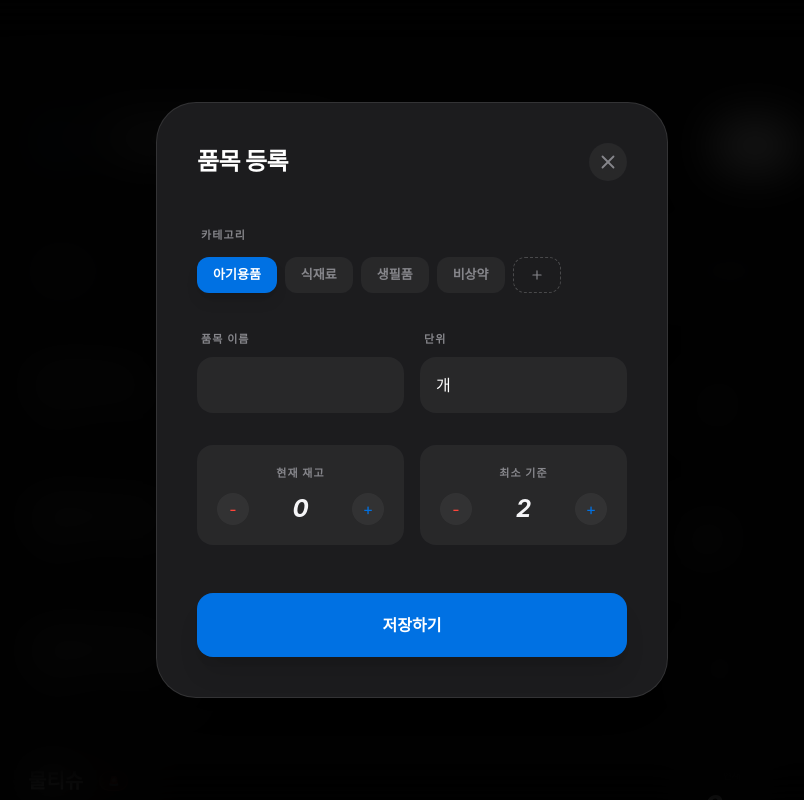
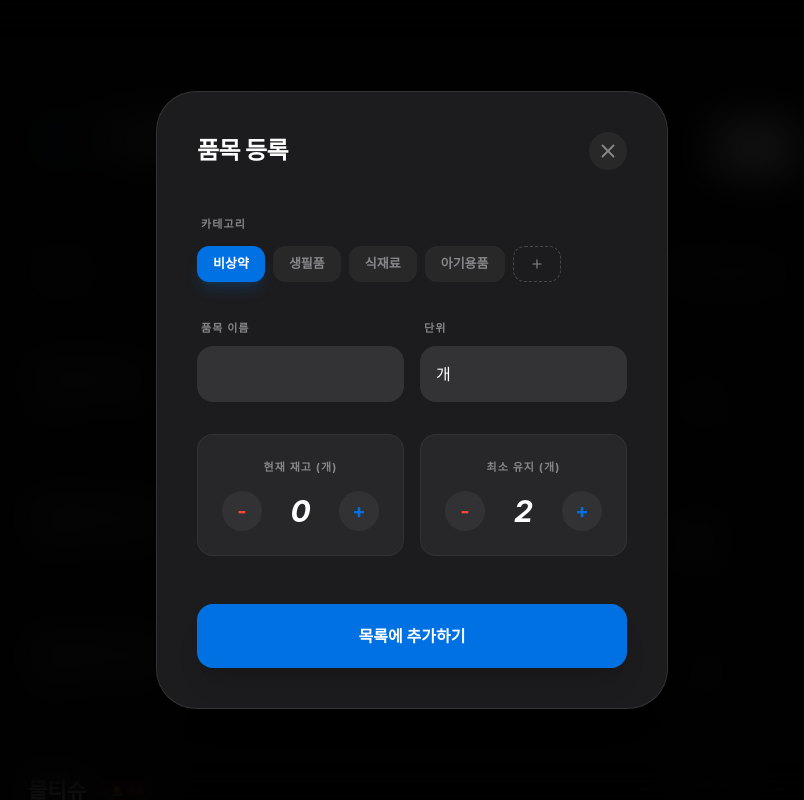
Before and after one commit to hyeoni2/home-inventory, a Next.js app: page / in a window 1280 px wide. Both pictures are taken after a click on the button "추가". Shown: the top 800 px of the page, without its empty margins (228-1032 px from the left). Built offline with nearby package versions, Linux system fonts and the light colour scheme.

Commit message:
카테고리 탭 가나다순 정렬 및 디자인 최종 보강

```diff
--- a/pages/index.js
+++ b/pages/index.js
@@ -1,7 +1,7 @@
 import { useState } from 'react';
 import fs from 'fs';
 import path from 'path';
-import { Plus, Trash2, Package, X, AlertCircle, Home as HomeIcon, Check, Minus, Plus as PlusIcon, Edit3, ShoppingCart, Filter } from 'lucide-react';
+import { Plus, Trash2, Package, X, AlertCircle, Home as HomeIcon, Check, Minus, Plus as PlusIcon, Edit3, ShoppingCart } from 'lucide-react';
 
 export async function getServerSideProps() {
   const filePath = path.join(process.cwd(), 'data', 'inventory.md');
@@ -30,11 +30,11 @@ export default function Home({ initialData }) {
   const [editingId, setEditingId] = useState(null);
   const [deleteIndex, setDeleteIndex] = useState(null);
 
-  // 🏷️ 필터 상태 추가
   const [activeFilter, setActiveFilter] = useState('전체');
   const [showLowStockOnly, setShowLowStockOnly] = useState(false);
 
-  const [categories, setCategories] = useState(['아기용품', '식재료', '생필품', '비상약']);
+  // 🏷️ 카테고리 목록 (기본 카테고리도 정렬해서 시작)
+  const [categories, setCategories] = useState(['아기용품', '식재료', '생필품', '비상약'].sort((a, b) => a.localeCompare(b, 'ko')));
   const [newCatInput, setNewCatInput] = useState('');
   const [isAddingCat, setIsAddingCat] = useState(false);
 
@@ -76,6 +76,7 @@ export default function Home({ initialData }) {
       setEditingId(null);
     }
     setIsModalOpen(true);
+    setIsAddingCat(false);
   };
 
   const handleSave = () => {
@@ -95,7 +96,10 @@ export default function Home({ initialData }) {
 
   const addCategory = () => {
     if (newCatInput && !categories.includes(newCatInput)) {
-      setCategories([...categories, newCatInput]);
+      // ✨ 카테고리 추가 시 바로 가나다순 정렬 적용
+      const updatedCats = [...categories, newCatInput].sort((a, b) => a.localeCompare(b, 'ko'));
+      setCategories(updatedCats);
+      setFormData({ ...formData, category: newCatInput });
     }
     setNewCatInput('');
     setIsAddingCat(false);
@@ -103,7 +107,7 @@ export default function Home({ initialData }) {
 
   const removeCategory = (catToDelete) => {
     if (categories.length <= 1) return;
-    setCategories(categories.filter(c => c !== catToDelete));
+    setCategories(categories.filter(c => c !== catToDelete).sort((a, b) => a.localeCompare(b, 'ko')));
   };
 
   return (
@@ -113,7 +117,7 @@ export default function Home({ initialData }) {
         <header className="mb-16">
           <div className="flex justify-between items-end mb-12 pb-8 border-b border-white/5">
             <div className="space-y-4">
-              <p className="text-[12px] font-bold text-[#86868b] tracking-[0.3em] pl-1.5 opacity-60 uppercase italic">Guri Doosan Dashboard</p>
+              <p className="text-[12px] font-bold text-[#86868b] tracking-[0.3em] pl-1.5 opacity-60 uppercase italic">GURI DOOSAN DASHBOARD</p>
               <div className="flex items-center gap-5">
                 <div className="w-14 h-14 bg-[#1c1c1e] rounded-2xl flex items-center justify-center border border-white/5 shadow-2xl">
                   <HomeIcon size={30} className="text-[#0071e3]" />
@@ -121,13 +125,12 @@ export default function Home({ initialData }) {
                 <h1 className="text-4xl font-bold tracking-tight text-white">우리집 재고관리<span className="text-[#0071e3]">.</span></h1>
               </div>
             </div>
-            <button onClick={() => openModal()} className="bg-white text-black px-7 py-3.5 rounded-full text-[14px] font-bold hover:scale-105 transition-all shadow-lg">추가</button>
+            <button onClick={() => openModal()} className="bg-white text-black px-7 py-3 rounded-full text-[14px] font-bold hover:scale-105 transition-all shadow-lg active:scale-95">추가</button>
           </div>
 
-          {/* 🔍 [신규] 필터 및 장바구니 섹션 */}
-          <div className="flex flex-col gap-6">
-            <div className="flex items-center justify-between overflow-x-auto pb-2 no-scrollbar">
-              <div className="flex gap-2">
+          <div className="flex items-center justify-between gap-4 flex-wrap">
+            <div className="flex gap-2 overflow-x-auto no-scrollbar pb-1">
+              {/* ✨ 탭 메뉴 가나다순 정렬 적용됨 */}
               {['전체', ...categories].map(cat => (
                 <button
                   key={cat}
@@ -140,12 +143,11 @@ export default function Home({ initialData }) {
             </div>
             <button
               onClick={() => setShowLowStockOnly(!showLowStockOnly)}
-                className={`flex items-center gap-2 px-5 py-2.5 rounded-full text-[13px] font-bold border transition-all ${showLowStockOnly ? 'bg-[#ff453a]/20 border-[#ff453a] text-[#ff453a]' : 'border-white/10 text-[#86868b]'}`}
+              className={`flex items-center gap-2 px-5 py-2.5 rounded-full text-[13px] font-bold border transition-all ${showLowStockOnly ? 'bg-[#ff453a]/20 border-[#ff453a] text-[#ff453a]' : 'bg-[#1c1c1e] border-white/10 text-[#86868b] hover:text-white'}`}
             >
               <ShoppingCart size={14} />
               구매가 필요해요!!
             </button>
-            </div>
           </div>
         </header>
 
@@ -154,35 +156,34 @@ export default function Home({ initialData }) {
             <div key={idx} className="group border-b border-white/5 pb-8 flex items-center justify-between transition-all">
               <div className="flex-1">
                 <div className="flex items-center gap-4 mb-2.5">
-                  <h3 className="text-[20px] font-bold text-white group-hover:text-[#0071e3] transition-colors cursor-pointer" onClick={() => openModal(item)}>{item.name}</h3>
-                  {item.current <= item.min && <span className="bg-[#ff453a]/15 text-[#ff453a] text-[9px] font-black px-2 py-0.5 rounded-full border border-[#ff453a]/30">🚨</span>}
+                  <h3 className="text-[21px] font-bold text-white group-hover:text-[#0071e3] transition-colors cursor-pointer" onClick={() => openModal(item)}>{item.name}</h3>
+                  {item.current <= item.min && <span className="bg-[#ff453a]/15 text-[#ff453a] text-[10px] font-black px-2 py-0.5 rounded-full border border-[#ff453a]/30">🚨 부족</span>}
                 </div>
                 <div className="flex items-center gap-3 text-[13px] text-[#86868b]">
-                  <span className="bg-white/5 px-2 py-0.5 rounded-md">{item.category}</span>
-                  <span className="opacity-30">|</span>
-                  <span>최소 {item.min}{item.unit} 필요</span>
+                  <span className="bg-white/5 px-2 py-0.5 rounded-md font-medium">{item.category}</span>
+                  <span className="opacity-20">|</span>
+                  <span>기준: {item.min}{item.unit}</span>
                 </div>
               </div>
-              <div className="flex items-center gap-6">
-                <div className="text-right">
-                  <p className="text-[10px] font-bold text-[#48484a] mb-0.5 uppercase tracking-tighter">현재</p>
-                  <p className="text-[28px] font-bold text-white italic">{item.current}<span className="text-[14px] text-[#86868b] ml-1 not-italic font-normal">{item.unit}</span></p>
+              <div className="flex items-center gap-8 text-right">
+                <div>
+                  <p className="text-[10px] font-bold text-[#48484a] mb-0.5 uppercase tracking-tighter">현재 재고</p>
+                  <p className="text-[30px] font-bold text-white italic">{item.current}<span className="text-[14px] text-[#86868b] ml-1.5 not-italic font-normal">{item.unit}</span></p>
                 </div>
                 <div className="flex flex-col gap-1 opacity-0 group-hover:opacity-100 transition-all">
-                  <button onClick={() => openModal(item)} className="p-2 text-[#86868b] hover:text-[#0071e3]"><Edit3 size={16} /></button>
-                  <button onClick={() => setDeleteIndex(idx)} className="p-2 text-[#48484a] hover:text-[#ff453a]"><Trash2 size={16} /></button>
+                  <button onClick={() => openModal(item)} className="p-2 text-[#86868b] hover:text-[#0071e3]"><Edit3 size={18} /></button>
+                  <button onClick={() => setDeleteIndex(idx)} className="p-2 text-[#48484a] hover:text-[#ff453a]"><Trash2 size={18} /></button>
                 </div>
               </div>
             </div>
           )) : (
             <div className="py-20 text-center opacity-30">
               <Package size={48} className="mx-auto mb-4" />
-              <p>해당하는 품목이 없습니다.</p>
+              <p>품목이 비어있습니다.</p>
             </div>
           )}
         </div>
 
-        {/* 모달 및 기타 UI는 이전과 동일 (삭제/수정 로직 포함) */}
         {isModalOpen && (
           <div className="fixed inset-0 z-50 flex items-center justify-center bg-black/90 backdrop-blur-xl p-6">
             <div className="bg-[#1c1c1e] border border-white/10 w-full max-w-lg rounded-[2.5rem] p-10 shadow-2xl animate-in zoom-in-95">
@@ -194,53 +195,55 @@ export default function Home({ initialData }) {
                 <div className="space-y-3">
                   <label className="text-[11px] font-bold text-[#86868b] uppercase tracking-widest ml-1">카테고리</label>
                   <div className="flex flex-wrap gap-2">
+                    {/* ✨ 모달 안의 카테고리 칩들도 가나다순 정렬됨 */}
                     {categories.map((cat) => (
                       <div key={cat} className="group/cat relative">
-                        <button onClick={() => setFormData({...formData, category: cat})} className={`px-4 py-2 rounded-xl text-[13px] font-bold transition-all ${formData.category === cat ? 'bg-[#0071e3] text-white shadow-lg' : 'bg-white/5 text-[#86868b]'}`}>{cat}</button>
+                        <button onClick={() => setFormData({...formData, category: cat})} className={`px-4 py-2 rounded-xl text-[13px] font-bold transition-all ${formData.category === cat ? 'bg-[#0071e3] text-white shadow-lg shadow-[#0071e3]/20' : 'bg-white/5 text-[#86868b] hover:bg-white/10'}`}>{cat}</button>
                         <button onClick={(e) => { e.stopPropagation(); removeCategory(cat); }} className="absolute -top-1.5 -right-1.5 bg-[#ff453a] text-white rounded-full p-0.5 opacity-0 group-hover/cat:opacity-100 transition-opacity"><X size={10} /></button>
                       </div>
                     ))}
                     {isAddingCat ? (
-                      <div className="flex items-center gap-1">
+                      <div className="flex items-center gap-1 animate-in slide-in-from-left-2">
                         <input autoFocus value={newCatInput} onChange={(e)=>setNewCatInput(e.target.value)} onBlur={addCategory} onKeyDown={(e)=>e.key==='Enter'&&addCategory()} className="bg-white/5 border border-[#0071e3] rounded-xl px-3 py-1.5 text-[13px] text-white w-24 outline-none"/>
+                        <button onClick={addCategory} className="text-[#0071e3] p-1"><Check size={16}/></button>
                       </div>
                     ) : (
-                      <button onClick={() => setIsAddingCat(true)} className="px-4 py-2 rounded-xl border border-dashed border-white/20 text-[#86868b] text-[13px]"><Plus size={14}/></button>
+                      <button onClick={() => setIsAddingCat(true)} className="px-4 py-2 rounded-xl border border-dashed border-white/20 text-[#86868b] text-[13px] hover:border-white/40"><Plus size={14}/></button>
                     )}
                   </div>
                 </div>
                 <div className="grid grid-cols-2 gap-4">
                   <div className="space-y-2">
                     <label className="text-[11px] font-bold text-[#86868b] uppercase tracking-widest ml-1">품목 이름</label>
-                    <input type="text" value={formData.name} onChange={(e) => setFormData({...formData, name: e.target.value})} className="w-full bg-white/5 rounded-2xl p-4 text-white focus:outline-none" />
+                    <input type="text" value={formData.name} onChange={(e) => setFormData({...formData, name: e.target.value})} className="w-full bg-white/10 rounded-2xl p-4 text-white focus:outline-none" />
                   </div>
                   <div className="space-y-2">
                     <label className="text-[11px] font-bold text-[#86868b] uppercase tracking-widest ml-1">단위</label>
-                    <select value={formData.unit} onChange={(e) => setFormData({...formData, unit: e.target.value})} className="w-full bg-white/5 rounded-2xl p-4 text-white focus:outline-none appearance-none">
-                      {units.map(u => <option key={u} value={u} className="bg-[#1c1c1e]">{u}</option>)}
+                    <select value={formData.unit} onChange={(e) => setFormData({...formData, unit: e.target.value})} className="w-full bg-white/10 rounded-2xl p-4 text-white focus:outline-none appearance-none">
+                      {units.map(u => <option key={u} value={u} className="bg-[#1c1c1e] text-white">{u}</option>)}
                     </select>
                   </div>
                 </div>
                 <div className="grid grid-cols-2 gap-4">
-                  <div className="space-y-2 text-center bg-white/5 rounded-2xl p-5">
-                    <label className="text-[11px] font-bold text-[#86868b] uppercase tracking-widest block mb-3">현재 재고</label>
+                  <div className="space-y-2 text-center bg-white/5 rounded-2xl p-6 border border-white/5">
+                    <label className="text-[11px] font-bold text-[#86868b] uppercase tracking-widest block mb-4">현재 재고 ({formData.unit})</label>
                     <div className="flex items-center justify-between">
-                      <button onClick={() => setFormData(p => ({...p, current: Math.max(0, p.current - 1)}))} className="w-8 h-8 bg-white/5 rounded-full text-[#ff453a]">-</button>
-                      <span className="text-2xl font-bold italic">{formData.current}</span>
-                      <button onClick={() => setFormData(p => ({...p, current: p.current + 1}))} className="w-8 h-8 bg-white/5 rounded-full text-[#0071e3]">+</button>
+                      <button onClick={() => setFormData(p => ({...p, current: Math.max(0, p.current - 1)}))} className="w-10 h-10 bg-white/5 rounded-full text-[#ff453a] hover:bg-white/10 transition-all font-bold text-xl">-</button>
+                      <span className="text-3xl font-bold italic text-white">{formData.current}</span>
+                      <button onClick={() => setFormData(p => ({...p, current: p.current + 1}))} className="w-10 h-10 bg-white/5 rounded-full text-[#0071e3] hover:bg-white/10 transition-all font-bold text-xl">+</button>
                     </div>
                   </div>
-                  <div className="space-y-2 text-center bg-white/5 rounded-2xl p-5">
-                    <label className="text-[11px] font-bold text-[#86868b] uppercase tracking-widest block mb-3">최소 기준</label>
+                  <div className="space-y-2 text-center bg-white/5 rounded-2xl p-6 border border-white/5">
+                    <label className="text-[11px] font-bold text-[#86868b] uppercase tracking-widest block mb-4">최소 유지 ({formData.unit})</label>
                     <div className="flex items-center justify-between">
-                      <button onClick={() => setFormData(p => ({...p, min: Math.max(0, p.min - 1)}))} className="w-8 h-8 bg-white/5 rounded-full text-[#ff453a]">-</button>
-                      <span className="text-2xl font-bold italic">{formData.min}</span>
-                      <button onClick={() => setFormData(p => ({...p, min: p.min + 1}))} className="w-8 h-8 bg-white/5 rounded-full text-[#0071e3]">+</button>
+                      <button onClick={() => setFormData(p => ({...p, min: Math.max(0, p.min - 1)}))} className="w-10 h-10 bg-white/5 rounded-full text-[#ff453a] hover:bg-white/10 transition-all font-bold text-xl">-</button>
+                      <span className="text-3xl font-bold italic text-white">{formData.min}</span>
+                      <button onClick={() => setFormData(p => ({...p, min: p.min + 1}))} className="w-10 h-10 bg-white/5 rounded-full text-[#0071e3] hover:bg-white/10 transition-all font-bold text-xl">+</button>
                     </div>
                   </div>
                 </div>
               </div>
-              <button onClick={handleSave} className="w-full bg-[#0071e3] text-white font-bold py-5 rounded-2xl mt-12 shadow-xl active:scale-95 transition-all">저장하기</button>
+              <button onClick={handleSave} className="w-full bg-[#0071e3] text-white font-bold py-5 rounded-2xl mt-12 shadow-xl hover:scale-[1.01] active:scale-95 transition-all text-[16px]">목록에 추가하기</button>
             </div>
           </div>
         )}
@@ -248,17 +251,17 @@ export default function Home({ initialData }) {
         {deleteIndex !== null && (
           <div className="fixed inset-0 z-[60] flex items-center justify-center bg-black/80 backdrop-blur-xl p-6 text-center">
             <div className="bg-[#1c1c1e] w-full max-w-sm rounded-[32px] p-10 border border-white/10 shadow-2xl animate-in zoom-in-95">
-              <h2 className="text-[20px] font-bold mb-8 text-white">삭제하시겠습니까?</h2>
+              <h2 className="text-[20px] font-bold mb-8 text-white tracking-tight">정말 삭제하시겠습니까?</h2>
               <div className="flex flex-col gap-3">
-                <button onClick={confirmDelete} className="py-4 bg-[#ff453a] text-white rounded-2xl font-semibold transition-all">삭제</button>
-                <button onClick={() => setDeleteIndex(null)} className="py-4 text-[#86868b] font-semibold">취소</button>
+                <button onClick={confirmDelete} className="py-4 bg-[#ff453a] text-white rounded-2xl font-semibold transition-all shadow-lg shadow-[#ff453a]/20">삭제</button>
+                <button onClick={() => setDeleteIndex(null)} className="py-4 text-[#86868b] font-semibold hover:text-white transition-colors">취소</button>
               </div>
             </div>
           </div>
         )}
 
         <footer className="mt-40 mb-10 text-center py-10 border-t border-white/5 opacity-40">
-          <p className="text-[11px] text-[#86868b] tracking-[0.3em] uppercase italic">Olle Dashboard · Guri Doosan · 2026</p>
+          <p className="text-[11px] text-[#86868b] tracking-[0.3em] uppercase italic">GURI DOOSAN DASHBOARD · 2026</p>
         </footer>
       </div>
     </div>
```
Lines whose indentation alone changed are shown as unchanged.
